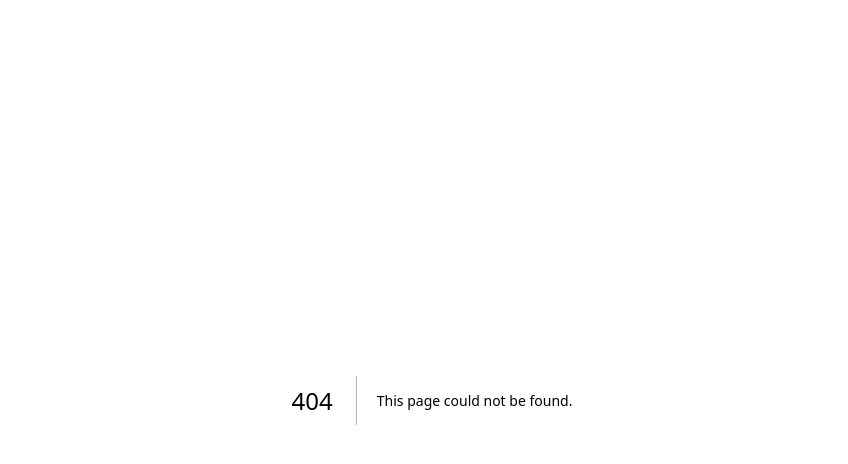
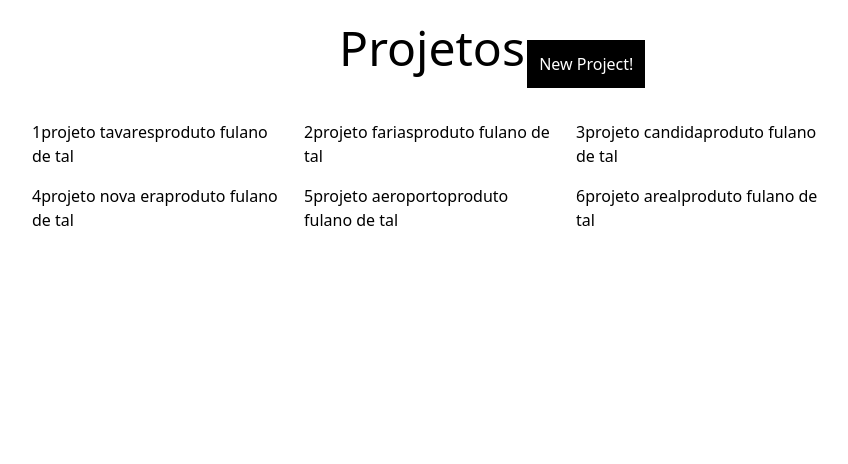
Before and after one commit to MateusSelani/hello-nextjs, a Next.js app: page /project in a window 1280 px wide. Before the commit this address had no page. Shown: the top 464 px of the page, without its empty margins (208-1056 px from the left). Built offline with nearby package versions, Linux system fonts and the light colour scheme.

Commit message:
arrumando a bagunca de branchs

```diff
--- /dev/null
+++ b/src/components/cards/Cards.tsx
@@ -0,0 +1,9 @@
+export default function Cards({id, titulo, txt}: any) {
+    return(
+        <div>
+            {id}
+            {titulo}
+            {txt}
+        </div>
+    )
+}
--- /dev/null
+++ b/src/pages/project.tsx
@@ -0,0 +1,37 @@
+import Cards from "@/components/cards/Cards";
+import React from "react";
+import { useEffect, useState } from "react";
+
+// base de dados
+const content = [
+    {id: 1, titulo: 'projeto tavares', txt: 'produto fulano de tal'},
+    {id: 2, titulo: 'projeto farias', txt: 'produto fulano de tal'},
+    {id: 3, titulo: 'projeto candida', txt: 'produto fulano de tal'},
+    {id: 4, titulo: 'projeto nova era', txt: 'produto fulano de tal'},
+    {id: 5, titulo: 'projeto aeroporto', txt: 'produto fulano de tal'},
+    {id: 6, titulo: 'projeto areal', txt: 'produto fulano de tal'},
+]
+
+export default function Project() {
+
+    return(
+        <div>
+            <h1 className="mt-6 mb-12 text-5xl text-center">Projetos</h1>
+            <button className="bg-black text-white p-3
+                hover:bg-gray-600 hover:text-black
+                absolute top-10 right-1/3">New Project!</button>
+
+            <div className="my-5 mx-60">
+                <div className="grid grid-cols-3 gap-4">
+                    {
+                        content.map((item) => <Cards key={item.id}
+                            id={item.id}
+                            titulo={item.titulo}
+                            txt={item.txt}
+                        />)
+                    }
+                </div>
+            </div>
+        </div>
+    )
+}
```
